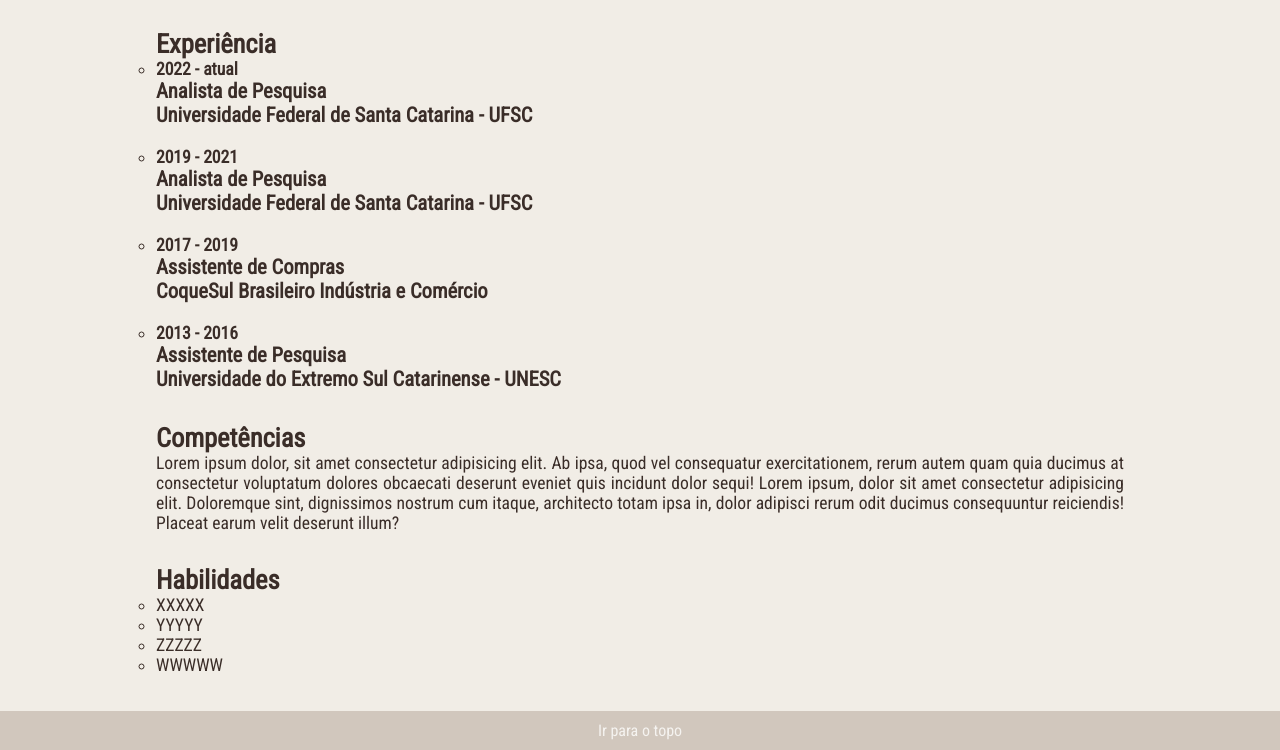
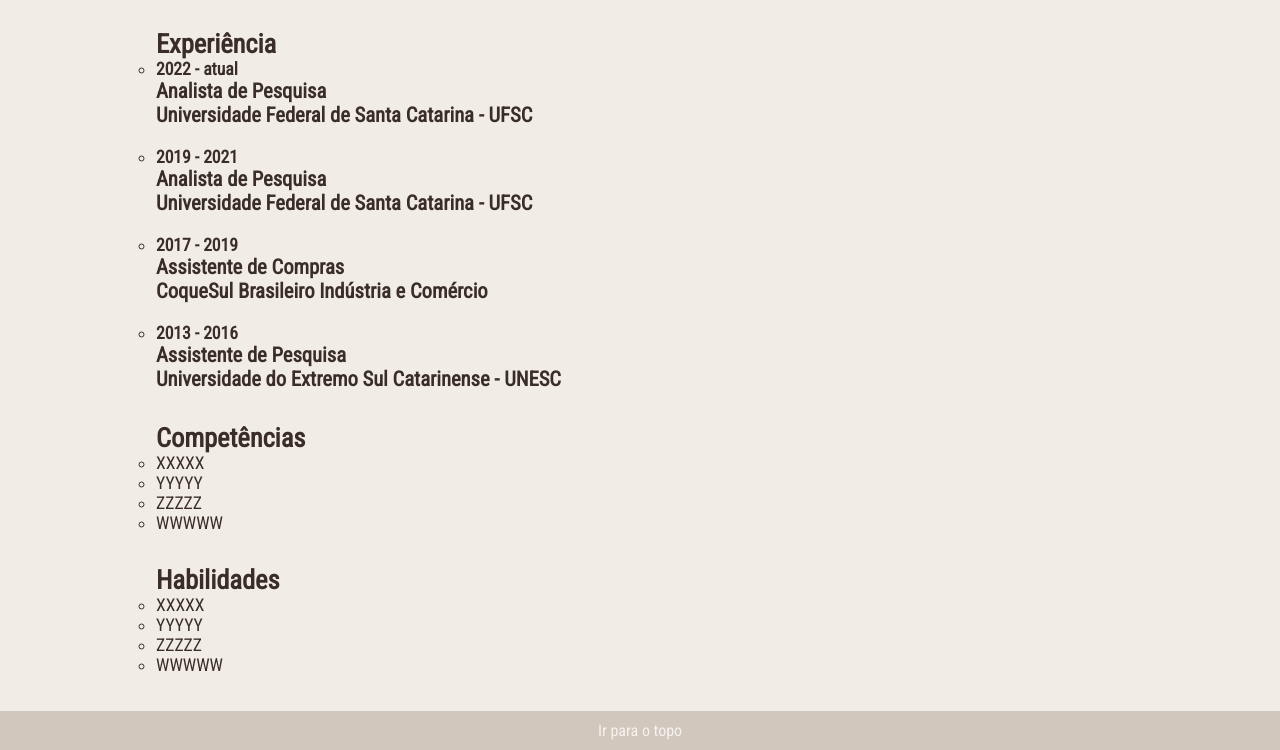
Before and after one commit to kanandadegues/Curriculo, a plain HTML site: page pages/index.html in a window 1280 px wide. Shown: the part 834-1584 px from the top of the page. Drawn offline with Linux system fonts and the light colour scheme.

Commit message:
new format section

```diff
--- a/pages/index.html
+++ b/pages/index.html
@@ -107,7 +107,12 @@
 
         <section id="competencias" class="competencias">
             <h2>Competências</h2>
-            <p>Lorem ipsum dolor, sit amet consectetur adipisicing elit. Ab ipsa, quod vel consequatur exercitationem, rerum autem quam quia ducimus at consectetur voluptatum dolores obcaecati deserunt eveniet quis incidunt dolor sequi! Lorem ipsum, dolor sit amet consectetur adipisicing elit. Doloremque sint, dignissimos nostrum cum itaque, architecto totam ipsa in, dolor adipisci rerum odit ducimus consequuntur reiciendis! Placeat earum velit deserunt illum?</p>
+            <ul type="circle">
+                <li>XXXXX</li>
+                <li>YYYYY</li>
+                <li>ZZZZZ</li>
+                <li>WWWWW</li>
+            </ul>
         </section>
 
         <section id="habilidades" class="habilidades">
```
